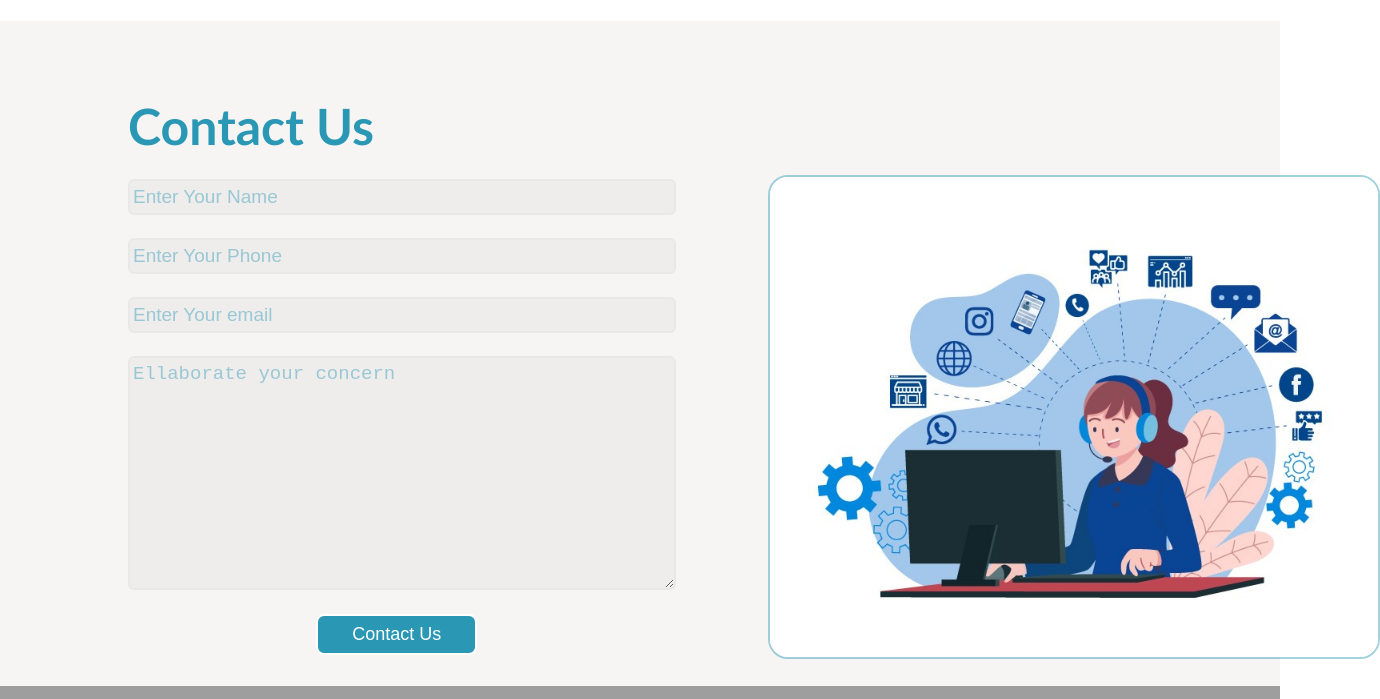
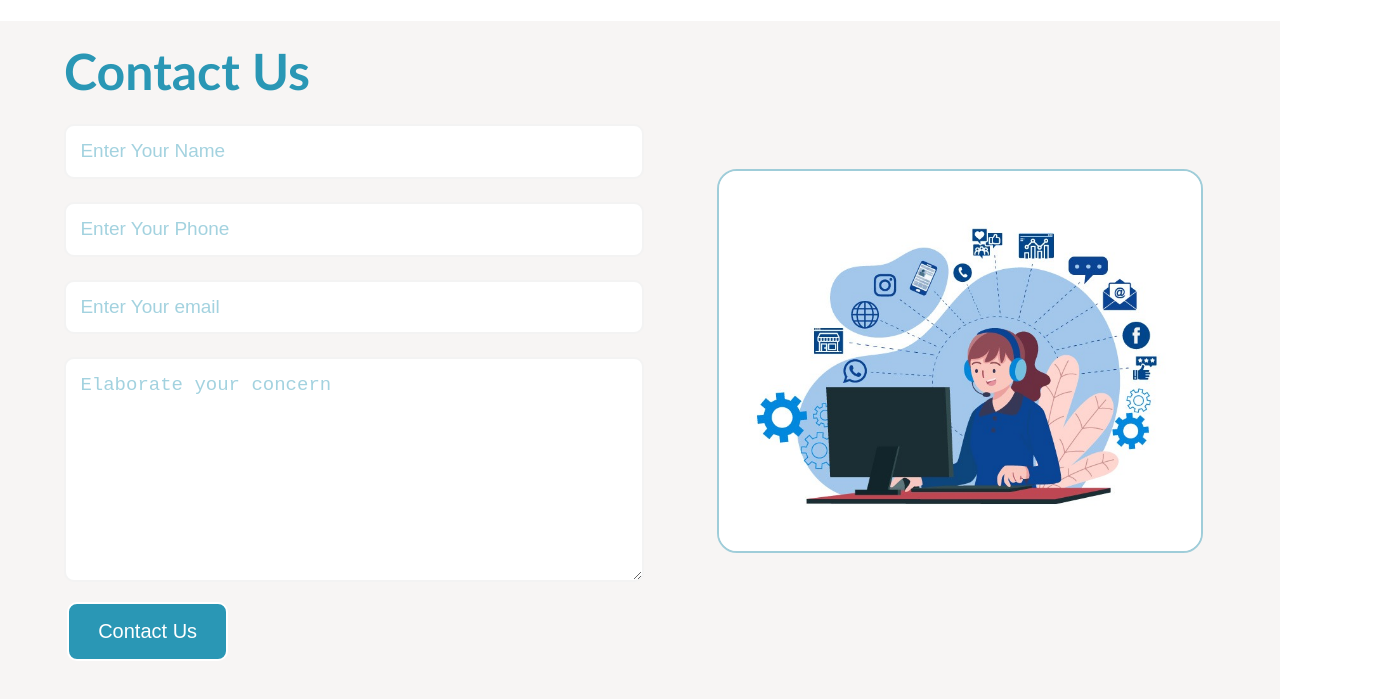
Before and after one commit to VruksheekaD/ResponsiveMiniProject, a plain HTML site: page index.html in a window 1280 px wide. Shown: the part 1640-2339 px from the top of the page, 1380 px wide, since content can reach past the window. Drawn offline with Linux system fonts and the light colour scheme; grey boxes are pictures that could not be loaded.

Commit message:
Updated contact section

```diff
--- a/index.html
+++ b/index.html
@@ -79,13 +79,14 @@
   </section>
 
   <section class="contact" id="contact">
-    <h2 class="text-center text-bi">Contact Us</h2>
+
     <div class="form">
+        <h2 class="text-center text-bi">Contact Us</h2>
         <input class="form-input"  type="text" name="name" id="name" placeholder="Enter Your Name ">
         <input class="form-input" type="phone" name="phone" id="phone" placeholder="Enter Your Phone">
         <input class="form-input" type="email" name="email" id="email" placeholder="Enter Your email">
-        <textarea class="form-input" name="text" id="text" cols="30" rows="10">Ellaborate your concern</textarea>
-        <button class=" btn-sm btn-dark">Contact Us</button>
+        <textarea class="form-input" name="text" id="text" cols="30" rows="10">Elaborate your concern</textarea>
+        <button class=" btn-sm btn-dark" type="submit">Contact Us</button>
     </div>
     <div class="sectionContent">
         <img src="contact.jpg">
--- a/style.css
+++ b/style.css
@@ -196,35 +196,39 @@ html{
 }
 
 .contact{
-
-
+    padding: 20px 0;
     background-color: #f7f5f4;
     height: 80vh;
 
 }
 .text-center{
     text-align: left;
-    margin-left: 10%;
 }
 .text-bi{
     color: #2a97b5;
-    padding-top: 50px;
+    /* padding-top: 50px; */
     font-size: 50px;
     font-family: 'Trebuchet MS', 'Lucida Sans Unicode', 'Lucida Grande', 'Lucida Sans', Arial, sans-serif;
 }
 .form{
-    max-width: 42%;
-    margin-left: 10%;
+    /* background-color: #f7f5f4; */
+    display: flex;
+    flex-direction: column;
+    /* align-items: center; */
+    justify-content: space-evenly;
+    width: 45%;
+    margin: 0 5%;
+}
 
-}
 .form-input{
     margin: 23px 0px 0px;
-    padding: 5px 3px;
-    width: 100%;
+    padding: 2.5%;
+    width: 95%;
     font-size: 19px;
     border: 2px solid rgba(223, 223, 223, 0.384);
-    border-radius: 6px;
-    background-color: rgba(223, 223, 223, 0.384);
+    border-radius: 10px;
+    /* background-color: rgba(223, 223, 223, 0.384); */
+    background-color: #fff;
     color: #2a97b56e;
 
 
@@ -252,32 +256,39 @@ html{
 }
 
 .btn-dark{
-    padding: 8px 20px;
+    padding: 16px;
     margin: 20px 3px;
-    border-radius: 8px;
-    font-size: 18px;
+    border-radius: 10px;
+    font-size: 20px;
     cursor: pointer;
     background-color: #2a97b5;
-    color: white;
+    color: #fff;
     border: 2px solid #2a97b5;
     border: 2px solid white;
-    width: 30%;
-    margin-left: 35%;
+    width: 28%;
+    /* margin-left: 35%; */
 }
 .btn-dark:hover{
-    background-color: #2a97b5a2;
-    border: 2px solid #2a97b5;
+    background-color: #2e94b1;
+    /* border: 2px solid #2a97b5; */
+    transform: translateY(-2px);
+}
+
+.btn-dark:active{
+    transform: translateY(0);
+
 }
 
 .sectionContent{
-    margin-top: -500px;
-    width: 58%;
-    margin-left: 45% ;
+    /* background-color: #020202; */
+    display: flex;
+    justify-content: center;
+    align-items: center;
+    width: 40%;
+    margin-right: 5%;
 }
 .sectionContent img{
-    height: 480px;
-    margin-left: 15%;
-    position:absolute;
+    height: 380px;
     border: 2px solid #2a97b56e;
     border-radius: 20px;
 }
@@ -308,7 +319,7 @@ html{
 }
 
 
-@media only screen and (max-width: 1140px){
+@media only screen and (max-width: 1200px){
     .nav-list{
         flex-direction: column;
     }
@@ -360,6 +371,23 @@ html{
         width: 100px;
     }
 
+    #contact{
+        justify-content: center;
+    }
+
+    .form{
+        margin: 0%;
+        width: 80%;
+        display: flex;
+        flex-direction: column;
+        align-items: center;
+        justify-content: space-evenly;
+    }
+
+    .sectionContent{
+        display: none;
+    }
+
 }
 
 .margintop, #contact{
@@ -367,7 +395,9 @@ html{
 }
 
 #contact{
-    padding-top: 25px;
+    display: flex;
+    /* background-color: #2a97b5; */
+    /* padding-top: 25px; */
 }
 
 
```
